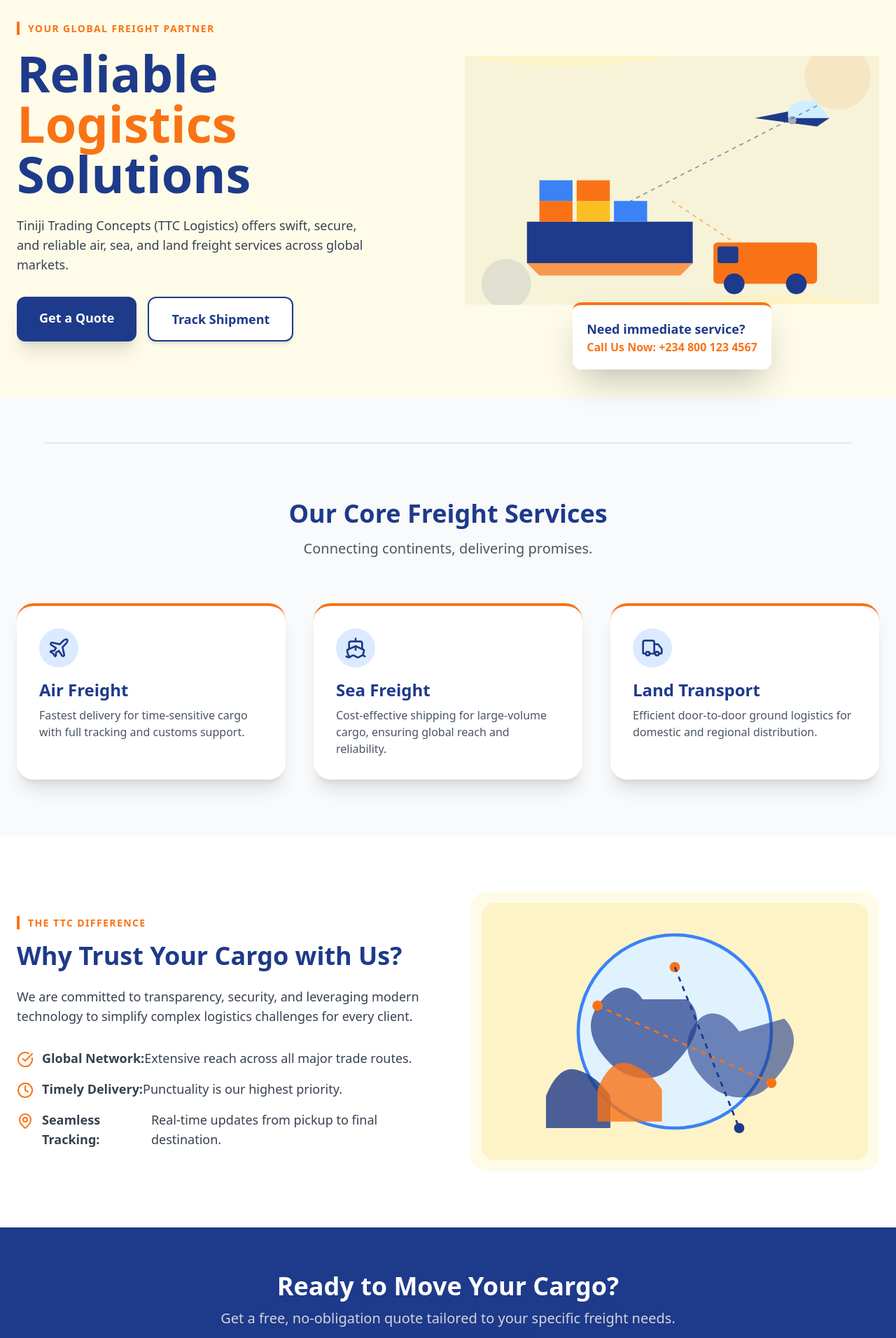
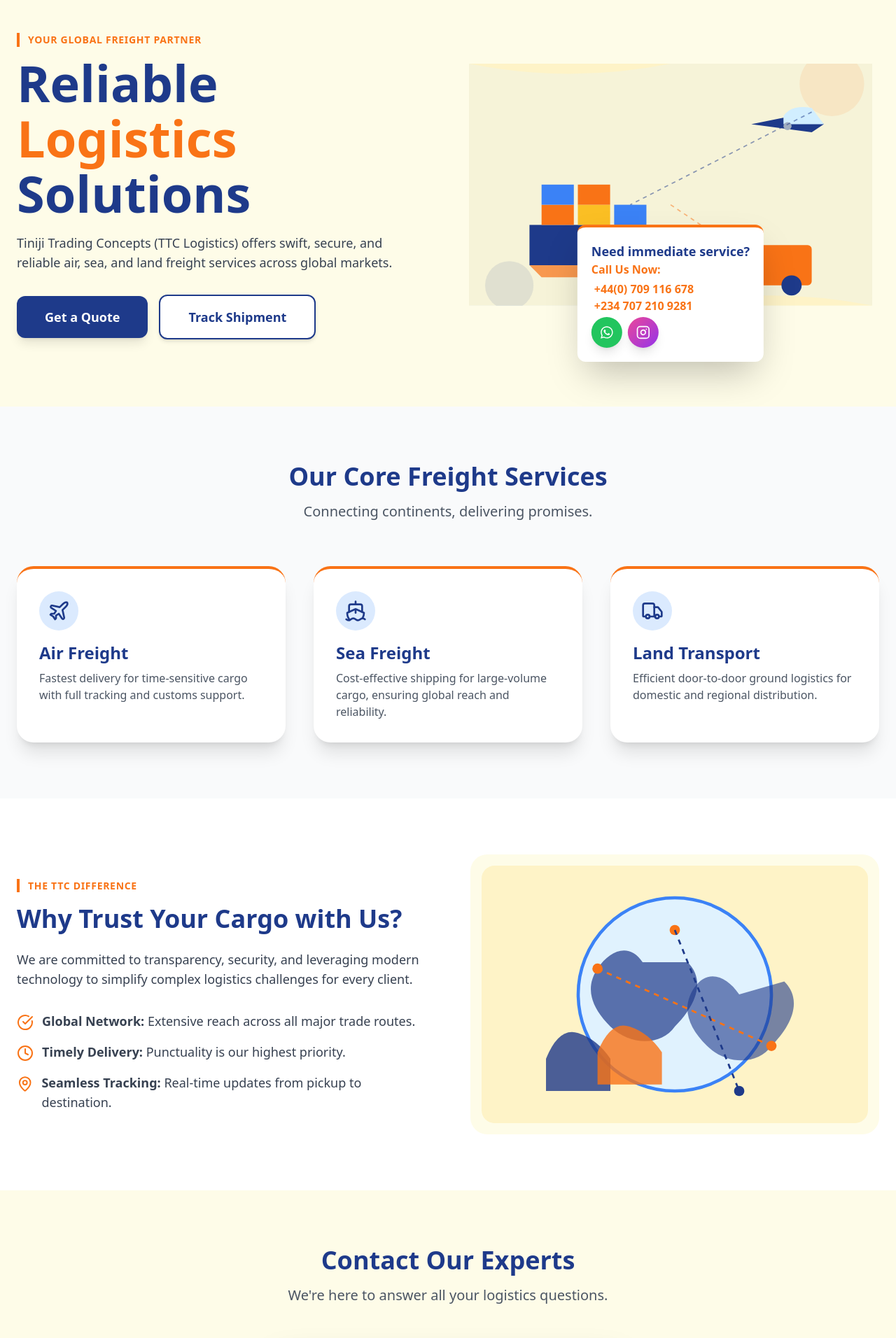
Before and after one commit to uj-cpu-dev/ttc-logistics, a React (Create React App) app: page / in a window 1280 px wide. Shown: the part 100-2012 px from the top of the page at 70% size. Built offline with nearby package versions, Linux system fonts and the light colour scheme.

Commit message:
responsive design

```diff
--- a/src/App.tsx
+++ b/src/App.tsx
@@ -1,10 +1,15 @@
-// src/App.tsx
 import { useState } from "react";
 import NavBar from "./components/NavBar";
 import ServiceCard from "./components/ServiceCard";
 import HeroImageSVG from "./components/HeroImageSVG";
 import AboutImageSVG from "./components/AboutImageSVG";
-import { Truck, Ship, Plane, CheckCircle, MapPin, Clock } from 'lucide-react';
+import { Truck, Ship, Plane, CheckCircle, MapPin, Clock, Instagram } from "lucide-react";
+import { FaWhatsapp } from "react-icons/fa";
+import type { IconType } from "react-icons";
+
+// Fix TS2786 warning
+const WhatsAppIcon: React.FC<React.SVGProps<SVGSVGElement>> =
+  FaWhatsapp as unknown as React.FC<React.SVGProps<SVGSVGElement>>;
 
 export default function App() {
   const [formData, setFormData] = useState({ name: "", email: "", message: "" });
@@ -15,7 +20,6 @@
 
   const handleSubmit = (e: React.FormEvent) => {
     e.preventDefault();
-    // Replace YOUR_FORMSPREE_URL with your Formspree endpoint
     fetch("https://formspree.io/f/YOUR_FORMSPREE_URL", {
       method: "POST",
       headers: { "Content-Type": "application/json" },
@@ -29,60 +33,121 @@
   };
 
   return (
-    <div className="font-sans text-gray-800 bg-gray-50 min-h-screen">
+    <div className="font-sans text-gray-800 bg-gray-50 min-h-screen relative">
       <NavBar />
 
-      {/* Hero Section (Replicating UI/UX Layout with TTC Colors) */}
-      <section id="home" className="pt-32 pb-20 bg-yellow-50 text-blue-900">
-        <div className="container mx-auto px-6 max-w-7xl grid md:grid-cols-2 gap-12 items-center">
-
-          {/* Left Column: Text and CTA */}
-          <div>
-            <span className="text-sm font-semibold uppercase text-orange-500 tracking-widest border-l-4 border-orange-500 pl-3">
+      {/* HERO SECTION */}
+      <section
+        id="home"
+        className="pt-28 pb-12 sm:pt-36 sm:pb-24 bg-yellow-50 text-blue-900 overflow-hidden"
+      >
+        <div className="container mx-auto px-6 max-w-7xl flex flex-col-reverse lg:flex-row items-center gap-10">
+          {/* LEFT COLUMN - Text */}
+          <div className="flex-1 text-center lg:text-left">
+            <span className="text-sm font-semibold uppercase text-orange-500 tracking-wider border-l-4 border-orange-500 pl-3 inline-block mb-3">
               Your Global Freight Partner
             </span>
-            <h1 className="text-6xl md:text-7xl font-extrabold mt-4 leading-tight">
-              Reliable <span className="text-orange-500">Logistics</span> Solutions
+
+            <h1
+              className="font-extrabold leading-tight text-4xl sm:text-5xl md:text-6xl lg:text-7xl"
+              style={{ lineHeight: "1.1" }}
+            >
+              Reliable{" "}
+              <span className="text-orange-500">Logistics</span> Solutions
             </h1>
-            <p className="mt-6 text-lg text-gray-700 max-w-lg">
-              Tiniji Trading Concepts (TTC Logistics) offers swift, secure, and reliable air, sea, and land freight services across global markets.
+
+            <p className="mt-4 text-base sm:text-lg text-gray-700 max-w-xl mx-auto lg:mx-0">
+              Tiniji Trading Concepts (TTC Logistics) offers swift, secure, and
+              reliable air, sea, and land freight services across global markets.
             </p>
-            <div className="mt-8 flex space-x-4">
-              <a href="#contact" className="bg-blue-900 text-white px-8 py-4 rounded-xl font-bold text-lg shadow-xl hover:bg-blue-800 transition transform hover:-translate-y-0.5">
+
+            {/* CTA Buttons */}
+            <div className="mt-8 flex flex-col sm:flex-row items-center justify-center lg:justify-start gap-4">
+              <a
+                href="#contact"
+                className="bg-blue-900 text-white px-8 py-3 sm:px-10 sm:py-4 rounded-xl font-bold text-base sm:text-lg shadow-lg hover:bg-blue-800 transition transform hover:-translate-y-0.5 text-center w-full sm:w-auto"
+              >
                 Get a Quote
               </a>
-              <a href="#tracking" className="bg-white text-blue-900 border-2 border-blue-900 px-8 py-4 rounded-xl font-bold text-lg shadow-md hover:bg-gray-100 transition">
+              <a
+                href="#tracking"
+                className="bg-white text-blue-900 border-2 border-blue-900 px-8 py-3 sm:px-10 sm:py-4 rounded-xl font-bold text-base sm:text-lg shadow-md hover:bg-gray-100 transition text-center w-full sm:w-auto"
+              >
                 Track Shipment
               </a>
             </div>
           </div>
 
-          {/* Right Column: Engaging Image (Replicating Image 2's Style) */}
-          <div className="relative flex justify-center items-center h-full min-h-[400px]">
-            <HeroImageSVG className="w-full h-auto max-h-[500px]" />
-            {/* Small Floating Card CTA (Inspired by Image 2's components) */}
-            <div className="absolute -bottom-10 left-1/2 transform -translate-x-1/2 bg-white p-5 rounded-xl shadow-2xl w-max border-t-4 border-orange-500">
+          {/* RIGHT COLUMN - Hero Image */}
+          <div className="flex-1 flex justify-center items-center relative">
+            <HeroImageSVG className="w-full h-auto max-w-md md:max-w-lg lg:max-w-xl" />
+            <div className="hidden lg:block absolute -bottom-20 left-1/2 transform -translate-x-1/2 bg-white p-5 rounded-xl shadow-2xl w-max border-t-4 border-orange-500">
               <p className="text-lg font-bold text-blue-900">Need immediate service?</p>
-              <a href="tel:2348012345678" className="text-orange-500 font-semibold hover:underline">
-                Call Us Now: +234 800 123 4567
-              </a>
+               <a href="tel:2348012345678" className="text-orange-500 font-semibold hover:underline">
+                    Call Us Now:
+                    <p className="m-1">
+                    +44(0) 709 116 678 <br/>
+                    +234 707 210 9281
+                    </p>
+               </a>
+               <div className="flex">
+                <a
+                href="https://wa.me/2347072109281?text=Hello%20TTC%20Logistics!%20I%20would%20like%20to%20inquire%20about%20your%20freight%20services."
+                target="_blank"
+                rel="noopener noreferrer"
+                aria-label="Chat on WhatsApp"
+                className="bg-green-500 p-3 rounded-full shadow-lg hover:scale-110 hover:shadow-2xl transition"
+              >
+                <WhatsAppIcon className="w-5 h-5 text-white" />
+               </a>
+                <a
+                 href="https://instagram.com/tiniji_trading_concepts"
+                 target="_blank"
+                 rel="noopener noreferrer"
+                 aria-label="Visit Instagram"
+                 className="bg-gradient-to-br ml-2 from-pink-500 to-purple-600 p-3 rounded-full shadow-lg hover:scale-110 hover:shadow-2xl transition"
+               >
+                 <Instagram className="w-5 h-5 text-white" />
+               </a>
+               </div>
             </div>
           </div>
         </div>
       </section>
 
-      <hr className="h-0.5 bg-gray-200 border-none mx-auto max-w-6xl mt-16" />
+      {/* FLOATING CONTACT BUTTONS (mobile & tablet only) */}
+      <div className="fixed right-5 bottom-8 flex flex-col items-center gap-4 z-50 lg:hidden animate-fade-in">
+        <a
+          href="https://wa.me/2347072109281?text=Hello%20TTC%20Logistics!%20I%20would%20like%20to%20inquire%20about%20your%20freight%20services."
+          target="_blank"
+          rel="noopener noreferrer"
+          aria-label="Chat on WhatsApp"
+          className="bg-green-500 p-3 rounded-full shadow-lg hover:scale-110 hover:shadow-2xl transition"
+        >
+          <WhatsAppIcon className="w-7 h-7 text-white" />
+        </a>
+        <a
+          href="https://instagram.com/tiniji_trading_concepts"
+          target="_blank"
+          rel="noopener noreferrer"
+          aria-label="Visit Instagram"
+          className="bg-gradient-to-br from-pink-500 to-purple-600 p-3 rounded-full shadow-lg hover:scale-110 hover:shadow-2xl transition"
+        >
+          <Instagram className="w-7 h-7 text-white" />
+        </a>
+      </div>
 
-      {/* Services Section (Using ServiceCard component) */}
-      <section id="services" className="py-20 px-6 bg-gray-50">
+      {/* SERVICES SECTION */}
+      <section id="services" className="py-16 sm:py-20 px-6 bg-gray-50">
         <div className="container mx-auto max-w-7xl">
-          <h2 className="text-4xl font-extrabold text-blue-900 text-center mb-4">
+          <h2 className="text-3xl sm:text-4xl font-extrabold text-blue-900 text-center mb-4">
             Our Core Freight Services
           </h2>
-          <p className="text-xl text-gray-600 text-center mb-16">
+          <p className="text-base sm:text-xl text-gray-600 text-center mb-12 sm:mb-16">
             Connecting continents, delivering promises.
           </p>
-          <div className="grid md:grid-cols-3 gap-10">
+
+          <div className="grid grid-cols-1 md:grid-cols-3 gap-8 md:gap-10">
             <ServiceCard
               icon={Plane}
               title="Air Freight"
@@ -102,76 +167,73 @@
         </div>
       </section>
 
-      {/* About Us / Why Choose TTC (Two-Column Layout Inspired by Image 2) */}
-      <section id="about" className="py-20 px-6 bg-white">
-        <div className="container mx-auto max-w-7xl grid md:grid-cols-2 gap-16 items-center">
-          {/* Left: Mission / Points */}
-          <div>
-            <span className="text-sm font-semibold uppercase text-orange-500 tracking-widest border-l-4 border-orange-500 pl-3">
+      {/* ABOUT SECTION */}
+      <section id="about" className="py-16 sm:py-20 px-6 bg-white">
+        <div className="container mx-auto max-w-7xl grid md:grid-cols-2 gap-12 md:gap-16 items-center">
+          <div className="order-2 md:order-1">
+            <span className="text-sm font-semibold uppercase text-orange-500 tracking-wider border-l-4 border-orange-500 pl-3">
               The TTC Difference
             </span>
-            <h2 className="text-4xl font-extrabold text-blue-900 mt-4 mb-6">
+            <h2 className="text-3xl sm:text-4xl font-extrabold text-blue-900 mt-4 mb-6">
               Why Trust Your Cargo with Us?
             </h2>
-            <p className="text-lg text-gray-700 mb-8">
-              We are committed to transparency, security, and leveraging modern technology to simplify complex logistics challenges for every client.
+            <p className="text-base sm:text-lg text-gray-700 mb-8">
+              We are committed to transparency, security, and leveraging modern
+              technology to simplify complex logistics challenges for every
+              client.
             </p>
+
             <ul className="space-y-4">
-              <li className="flex items-start text-lg text-gray-700">
-                <CheckCircle className="w-6 h-6 text-orange-500 mr-3 mt-1 flex-shrink-0" />
-                <span className="font-semibold">Global Network:</span> Extensive reach across all major trade routes.
+              <li className="flex items-start text-base sm:text-lg text-gray-700">
+                <CheckCircle className="w-6 h-6 text-orange-500 mr-3 mt-1" />
+                <span>
+                  <span className="font-semibold">Global Network:</span> Extensive
+                  reach across all major trade routes.
+                </span>
               </li>
-              <li className="flex items-start text-lg text-gray-700">
-                <Clock className="w-6 h-6 text-orange-500 mr-3 mt-1 flex-shrink-0" />
-                <span className="font-semibold">Timely Delivery:</span> Punctuality is our highest priority.
+              <li className="flex items-start text-base sm:text-lg text-gray-700">
+                <Clock className="w-6 h-6 text-orange-500 mr-3 mt-1" />
+                <span>
+                  <span className="font-semibold">Timely Delivery:</span>{" "}
+                  Punctuality is our highest priority.
+                </span>
               </li>
-              <li className="flex items-start text-lg text-gray-700">
-                <MapPin className="w-6 h-6 text-orange-500 mr-3 mt-1 flex-shrink-0" />
-                <span className="font-semibold">Seamless Tracking:</span> Real-time updates from pickup to final destination.
+              <li className="flex items-start text-base sm:text-lg text-gray-700">
+                <MapPin className="w-6 h-6 text-orange-500 mr-3 mt-1" />
+                <span>
+                  <span className="font-semibold">Seamless Tracking:</span>{" "}
+                  Real-time updates from pickup to destination.
+                </span>
               </li>
             </ul>
           </div>
 
-          {/* Right: Image */}
-          <div className="relative p-4 bg-yellow-50 rounded-3xl flex justify-center items-center">
-            {/* SVG Component takes up the space */}
-            <AboutImageSVG className="w-full h-auto max-h-[400px]" />
+          <div className="relative p-3 sm:p-4 bg-yellow-50 rounded-3xl flex justify-center items-center order-1 md:order-2">
+            <AboutImageSVG className="w-full h-auto max-w-md md:max-w-full" />
           </div>
         </div>
       </section>
 
-      {/* Call-to-Action Banner (Inspired by Image 2's CTA style) */}
-      <section className="py-16 bg-blue-900 text-white text-center">
-        <div className="container mx-auto px-6">
-          <h2 className="text-4xl font-extrabold mb-3">
-            Ready to Move Your Cargo?
-          </h2>
-          <p className="text-xl font-light text-gray-300 mb-8">
-            Get a free, no-obligation quote tailored to your specific freight needs.
-          </p>
-          <a href="#contact" className="bg-orange-500 text-white px-10 py-4 rounded-full font-bold text-xl shadow-2xl hover:bg-orange-600 transition transform hover:scale-105">
-            Request a Quote
-          </a>
-        </div>
-      </section>
-
-      {/* Contact Section (Kept form functional, updated styling) */}
-      <section id="contact" className="py-20 px-6 bg-yellow-50">
+      {/* CONTACT SECTION */}
+      <section id="contact" className="py-16 sm:py-20 px-6 bg-yellow-50">
         <div className="container mx-auto max-w-7xl">
-          <h2 className="text-4xl font-extrabold text-blue-900 text-center mb-4">
+          <h2 className="text-3xl sm:text-4xl font-extrabold text-blue-900 text-center mb-4">
             Contact Our Experts
           </h2>
-          <p className="text-xl text-gray-600 text-center mb-12">
+          <p className="text-base sm:text-xl text-gray-600 text-center mb-10 sm:mb-12">
             We're here to answer all your logistics questions.
           </p>
-          <form onSubmit={handleSubmit} className="max-w-lg mx-auto bg-white p-10 rounded-3xl shadow-2xl space-y-6">
+          <form
+            onSubmit={handleSubmit}
+            className="max-w-md lg:max-w-lg mx-auto bg-white p-6 sm:p-10 rounded-3xl shadow-2xl space-y-4 sm:space-y-6"
+          >
             <input
               name="name"
               value={formData.name}
               onChange={handleChange}
               placeholder="Your Name"
               required
-              className="w-full p-4 border-2 border-gray-200 focus:border-orange-500 rounded-xl transition"
+              className="w-full p-3 sm:p-4 border-2 border-gray-200 focus:border-orange-500 rounded-xl transition"
             />
             <input
               type="email"
@@ -180,7 +242,7 @@
               onChange={handleChange}
               placeholder="Your Email"
               required
-              className="w-full p-4 border-2 border-gray-200 focus:border-orange-500 rounded-xl transition"
+              className="w-full p-3 sm:p-4 border-2 border-gray-200 focus:border-orange-500 rounded-xl transition"
             />
             <textarea
               name="message"
@@ -188,24 +250,29 @@
               onChange={handleChange}
               placeholder="Your Message / Inquiry Details"
               required
-              className="w-full p-4 border-2 border-gray-200 focus:border-orange-500 rounded-xl h-36 resize-none"
+              className="w-full p-3 sm:p-4 border-2 border-gray-200 focus:border-orange-500 rounded-xl h-32 sm:h-36 resize-none"
             />
-            <button type="submit" className="w-full bg-orange-500 text-white py-4 rounded-xl font-bold text-lg hover:bg-orange-600 transition transform hover:-translate-y-0.5">
+            <button
+              type="submit"
+              className="w-full bg-orange-500 text-white py-3 sm:py-4 rounded-xl font-bold text-base sm:text-lg hover:bg-orange-600 transition transform hover:-translate-y-0.5"
+            >
               Send Message
             </button>
           </form>
         </div>
       </section>
 
-      {/* Footer */}
-      <footer className="bg-blue-900 text-white text-center py-8">
-        <div className="container mx-auto">
-          <p className="text-xl font-bold mb-2">TTC LOGISTICS</p>
-          <p className="text-sm text-gray-400">&copy; {new Date().getFullYear()} TTC Logistics. All rights reserved.</p>
-          <p className="text-sm mt-2 text-gray-400">Email: info@ttclogistics.com | Phone: +234 800 123 4567</p>
+      {/* FOOTER */}
+      <footer className="bg-blue-900 text-white text-center py-6 sm:py-8">
+        <div className="container mx-auto px-4">
+          <p className="text-lg font-bold mb-2">TTC LOGISTICS</p>
+          <p className="text-xs sm:text-sm text-gray-400">
+            &copy; {new Date().getFullYear()} TTC Logistics. All rights reserved.
+          </p>
+          <p className="text-xs sm:text-sm mt-2 text-gray-400">
+            Email: tinijitradingconcepts@gmail.com | Phone: +44(0) 709 116 678, +234 707 210 9281
+          </p>
         </div>
-        {/* Assuming ContactMenu includes social links, etc. */}
-        {/* <ContactMenu /> */}
       </footer>
     </div>
   );
```
Also changed, not shown: src/components/NavBar.tsx (+24 -18 lines).
